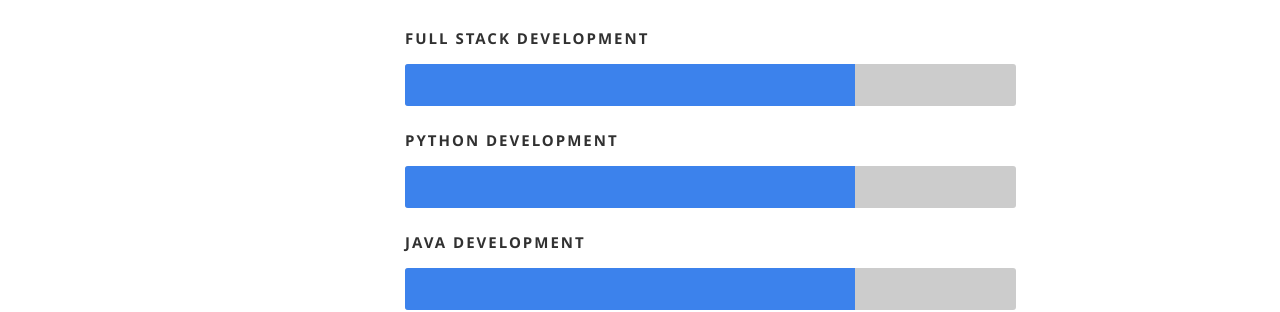
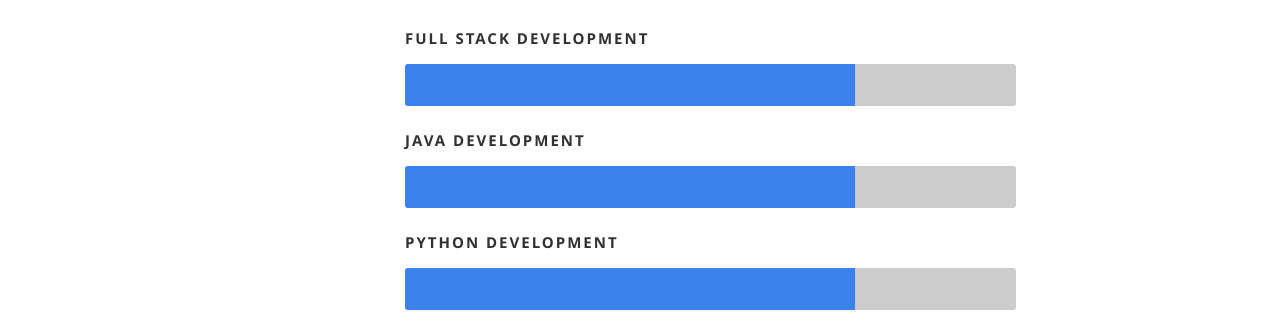
Before and after one commit to DrGloo/Portfolio, a React (Create React App) app: page / in a window 1280 px wide. Shown: the part 1920-2232 px from the top of the page. Built offline with nearby package versions, Linux system fonts and the light colour scheme.

Commit message:
minor edits

```diff
--- a/src/resumeData.js
+++ b/src/resumeData.js
@@ -57,10 +57,10 @@ let resumeData = {
         "skillname":"Full Stack Development"
       },
       {
-        "skillname":"Python Development"
+        "skillname":"Java Development"
       },
       {
-        "skillname":"Java Development"
+        "skillname":"Python Development"
       }
     ],
     "portfolio":[
```
